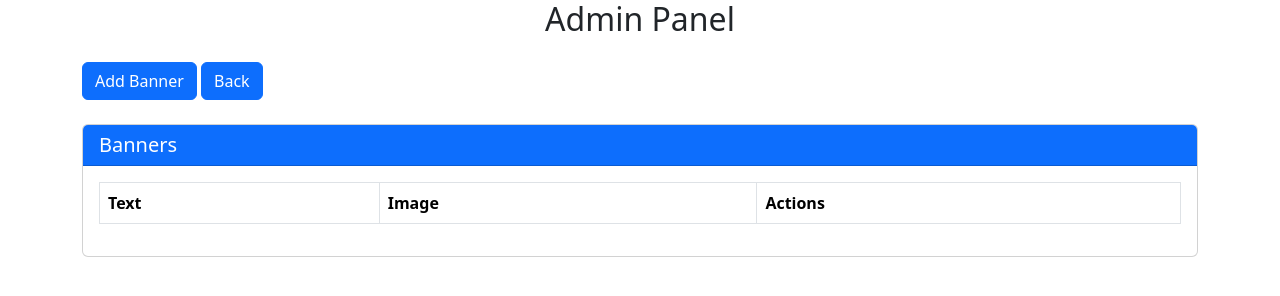
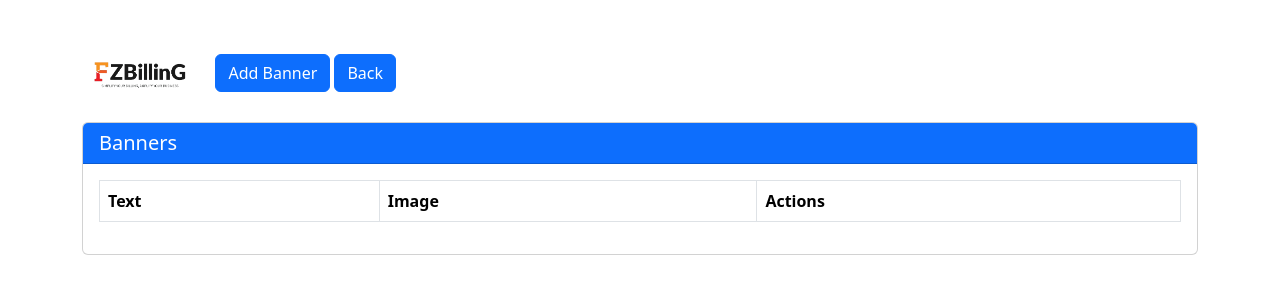
Before and after one commit to Frontend-Manager/Admin, a plain HTML site: page mktad.html in a window 1280 px wide. Drawn offline with nearby package versions, Linux system fonts and the light colour scheme; no server answers.

Commit message:
Update mktad.html

```diff
--- a/mktad.html
+++ b/mktad.html
@@ -131,7 +131,9 @@
     <div class="container admin-panel">
         <div class="row">
             <div class="col-md-12">
-                <h2 class="text-center mb-4">Admin Panel</h2>
+                <br>
+                <br>
+                <img src="images/FZBillinG Logo.png" style="height: 50px;">
 
                 <!-- Existing Add Dish Button and Menu Table -->
 
```
